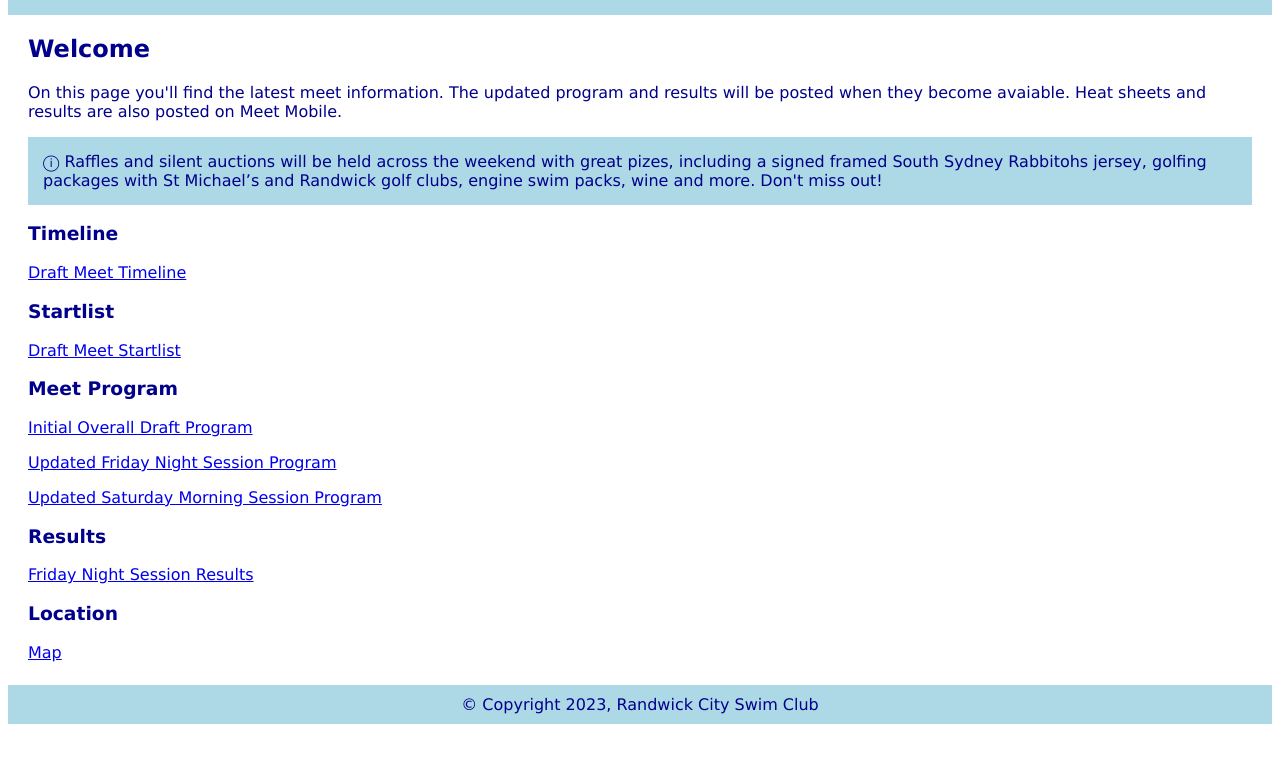
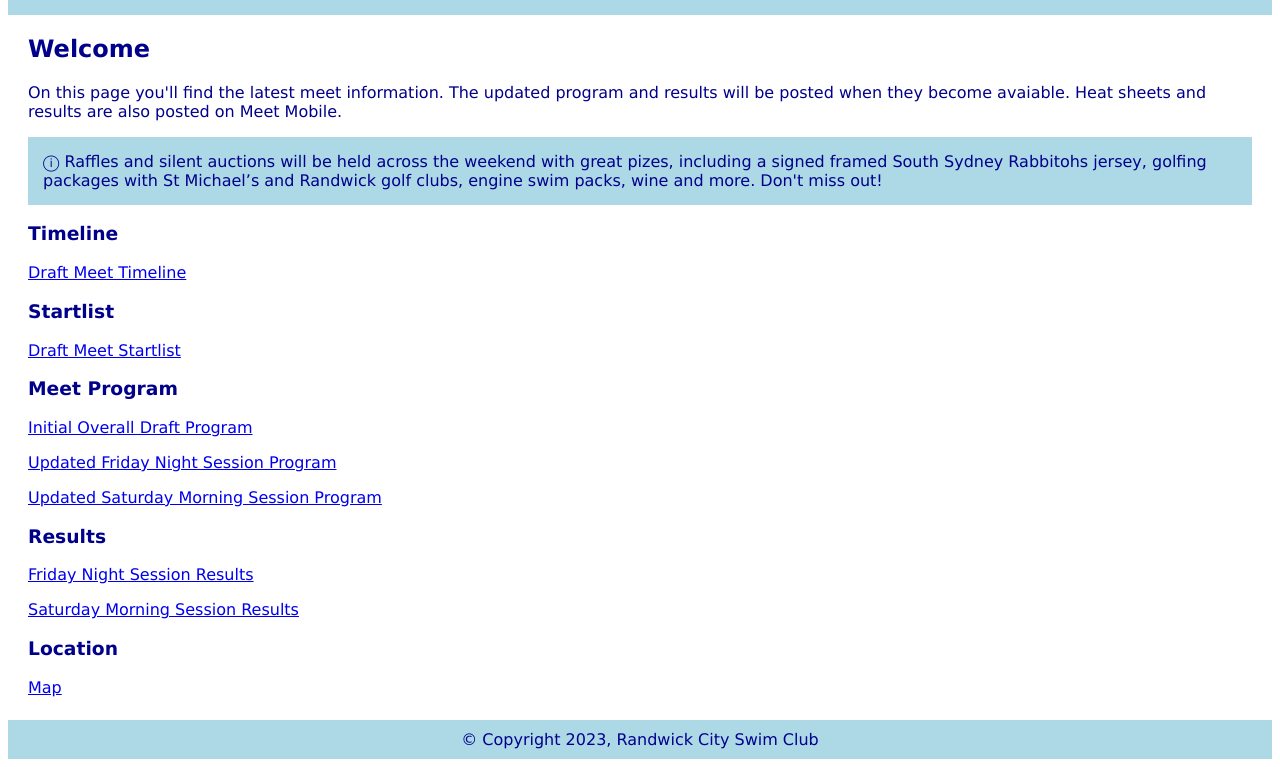
Before and after one commit to SaschaHess/rcscmeet23, a plain HTML site: page meet23/index.html in a window 1280 px wide. Shown: the part 104-871 px from the top of the page. Before the commit the page ends 836 px from the top, so only its background shows below. Drawn offline with Linux system fonts and the light colour scheme.

Commit message:
Update index.html

```diff
--- a/meet23/index.html
+++ b/meet23/index.html
@@ -72,6 +72,8 @@
     <p></p><a href="https://onedrive.live.com/embed?resid=36B9BFC7C768B8D4%21182&authkey=!AIIiZz1xSICVZ40&em=2">Updated Saturday Morning Session Program</a></p>
     <h3>Results</h3>
     <p></p><a href="https://onedrive.live.com/embed?resid=36B9BFC7C768B8D4%21181&authkey=!ACXmPp5dbPq4RKo&em=2">Friday Night Session Results</a></p>
+    <p></p><a href="https://onedrive.live.com/embed?resid=36B9BFC7C768B8D4%21183&authkey=!AAZp_T4MuwI3utQ&em=2">Saturday Morning Session Results</a></p>
+
     <h3>Location</h3>
     <p></p><a href="https://goo.gl/maps/3gNyWp4eGqKWXUSw6">Map</a></p>
 </div>
```
